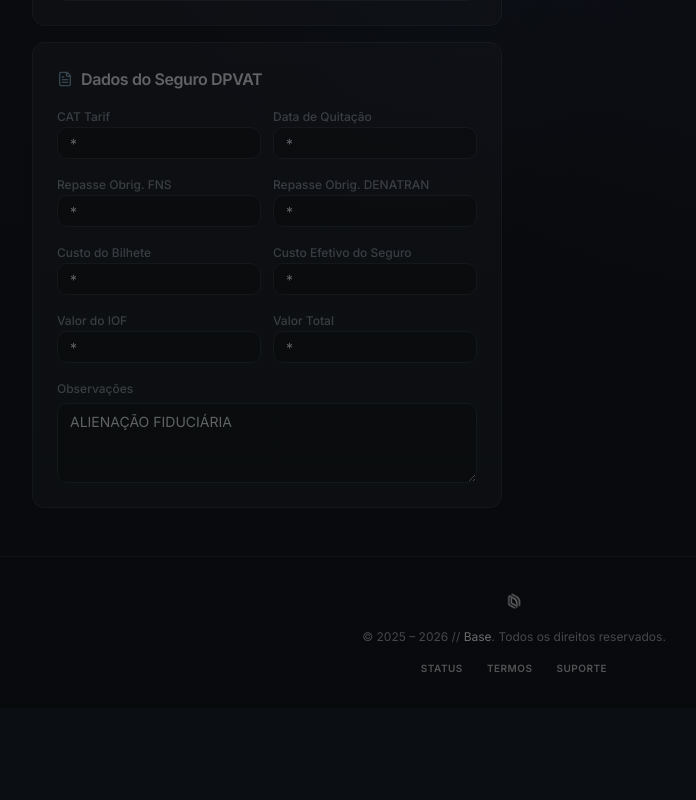
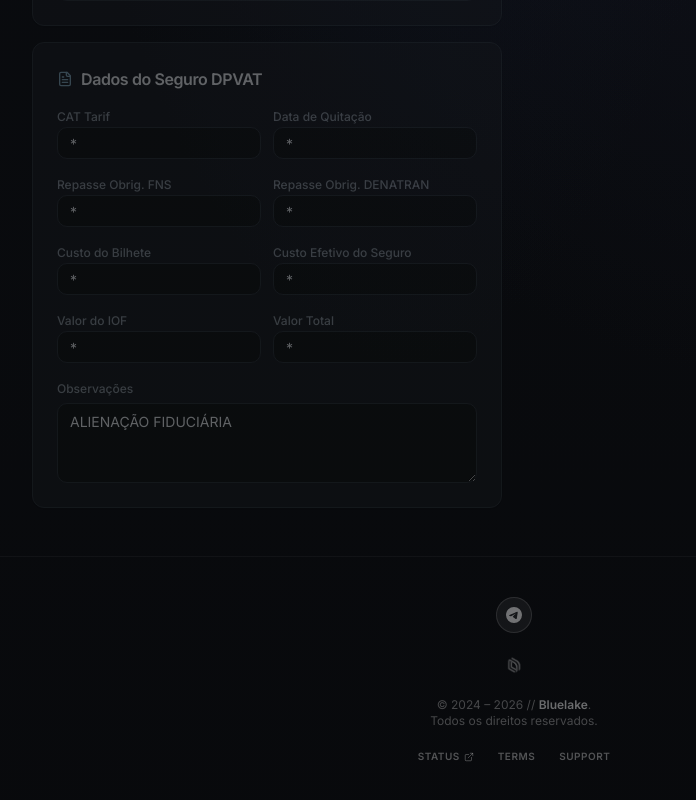
Before and after one commit to ziongomesh/final-base, a React (Vite) app: page /servicos/crlv-digital in a window 1280 px wide. Shown: the part 2084-2884 px from the top of the page, without its empty margins (236-932 px from the left). Before the commit the page ends 2792 px from the top, so only its background shows below. Built offline with nearby package versions, Linux system fonts and the light colour scheme; no server answers; sample sign-in values are in the browser's storage; the HTML template or start-up script is replaced by a standard one.

Commit message:
Footer update and telegram icon placeholder
Co-authored-by: ziongomesh <102707266+ziongomesh@users.noreply.github.com>

```diff
--- a/src/components/dashboard/DashboardFooter.tsx
+++ b/src/components/dashboard/DashboardFooter.tsx
@@ -1,22 +1,45 @@
 import { Logo } from '@/components/Logo';
+import { ExternalLink } from 'lucide-react';
+
+function TelegramIcon({ className }: { className?: string }) {
+  return (
+    <svg viewBox="0 0 24 24" fill="currentColor" className={className}>
+      <path d="M11.944 0A12 12 0 0 0 0 12a12 12 0 0 0 12 12 12 12 0 0 0 12-12A12 12 0 0 0 12 0a12 12 0 0 0-.056 0zm4.962 7.224c.1-.002.321.023.465.14a.506.506 0 0 1 .171.325c.016.093.036.306.02.472-.18 1.898-.962 6.502-1.36 8.627-.168.9-.499 1.201-.82 1.23-.696.065-1.225-.46-1.9-.902-1.056-.693-1.653-1.124-2.678-1.8-1.185-.78-.417-1.21.258-1.91.177-.184 3.247-2.977 3.307-3.23.007-.032.014-.15-.056-.212s-.174-.041-.249-.024c-.106.024-1.793 1.14-5.061 3.345-.48.33-.913.49-1.302.48-.428-.008-1.252-.241-1.865-.44-.752-.245-1.349-.374-1.297-.789.027-.216.325-.437.893-.663 3.498-1.524 5.83-2.529 6.998-3.014 3.332-1.386 4.025-1.627 4.476-1.635z" />
+    </svg>
+  );
+}
 
 export default function DashboardFooter() {
   return (
-    <footer className="py-8 px-6 border-t border-white/[0.04]">
-      <div className="flex flex-col items-center gap-4 max-w-xl mx-auto">
-        <Logo className="h-6 w-auto opacity-40" />
+    <footer className="py-10 px-6 border-t border-white/[0.04]">
+      <div className="flex flex-col items-center gap-5 max-w-xl mx-auto">
+        {/* Social icon */}
+        <div className="flex items-center gap-4">
+          <a href="#" className="h-9 w-9 rounded-full bg-white/5 border border-white/10 flex items-center justify-center text-white/40 hover:text-white/70 hover:bg-white/10 transition-colors">
+            <TelegramIcon className="h-4 w-4" />
+          </a>
+        </div>
+
+        {/* Logo */}
+        <Logo className="h-6 w-auto opacity-30" />
+
+        {/* Copyright */}
         <p className="text-xs text-white/25 text-center">
-          © 2025 – 2026 // <span className="text-white/40">Base</span>. Todos os direitos reservados.
+          © 2024 – 2026 // <span className="text-white/40 font-semibold">Bluelake</span>.
+          <br />
+          Todos os direitos reservados.
         </p>
+
+        {/* Links */}
         <div className="flex items-center gap-6">
-          <a href="#" className="text-[10px] font-semibold tracking-wider text-white/30 hover:text-white/50 uppercase transition-colors">
-            Status
+          <a href="#" className="text-[10px] font-semibold tracking-wider text-white/30 hover:text-white/50 uppercase transition-colors flex items-center gap-1">
+            Status <ExternalLink className="h-2.5 w-2.5" />
           </a>
           <a href="#" className="text-[10px] font-semibold tracking-wider text-white/30 hover:text-white/50 uppercase transition-colors">
-            Termos
+            Terms
           </a>
           <a href="#" className="text-[10px] font-semibold tracking-wider text-white/30 hover:text-white/50 uppercase transition-colors">
-            Suporte
+            Support
           </a>
         </div>
       </div>
```
